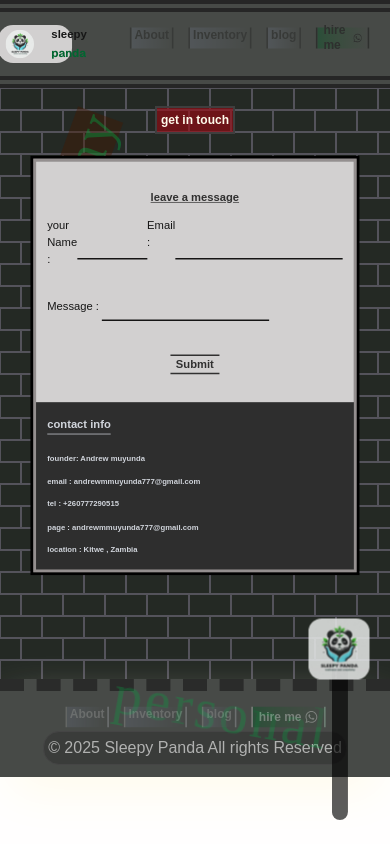
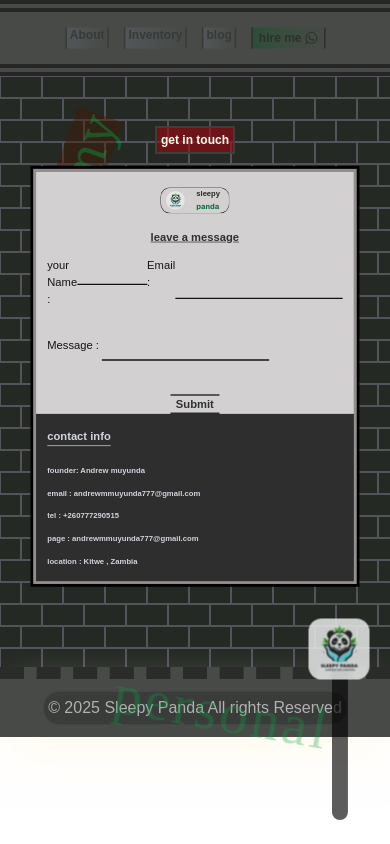
Before and after one commit to Drew099990/mypersonalcanvasv2.0, a Next.js app: page / in a window 390 px wide. Built offline with nearby package versions, Linux system fonts and the light colour scheme.

Commit message:
making responsive

```diff
--- a/app/layout.js
+++ b/app/layout.js
@@ -28,7 +28,7 @@ export default function RootLayout({ children }) {
         className={`${geistSans.variable} bg-gray-300 text-black/90 ${geistMono.variable} antialiased`}
       >
         <header className="bg-[#474a47] max-sm:justify-center flex min-sm:justify-between border-double border-t-12 border-b-12 ring-1 ring-white border-[#232323]/90 b p-3 shadow-2xl ">
-          <Link href="/" className="flex max-md:px-2 z-20 max-md:scale-95 items-center gap-3 bg-[#D2D0D0FF] w-fit rounded-2xl mx-4 px-2">
+          <Link href="/" className="max-md:hidden flex max-md:px-2 z-20 max-md:scale-95 items-center gap-3 bg-[#D2D0D0FF] w-fit rounded-2xl mx-4 px-2">
             <Image className="rounded-[50%]" src={img} width={30} height={30} alt="Sleepy Panda Logo" />
             <div>
               <h1 className="font-bold max-md:scale-75  leading-tight">sleepy</h1>
@@ -40,7 +40,7 @@ export default function RootLayout({ children }) {
         </header>
         {children}
         <div className="bg-[#474a47]  text-white/60 border-dashed h-fit border-t-12 flex flex-col justify-center items-center border-[#232323]/80 b p-3 shadow-2xl shadow-amber-50">
-       <div className="min-md:hidden ">   <Menu/></div>
+       <div className="hidden ">   <Menu/></div>
           <div className="rounded-2xl border p-1 border-[#454545] bg-[#373937]/80">© 2025{new Date().getFullYear() == 2025? "":new Date().getFullYear() } Sleepy Panda All rights Reserved</div>
         </div>
       </body>
--- a/app/page.js
+++ b/app/page.js
@@ -1,6 +1,7 @@
 
 import Image from "next/image";
 import img from "../public/sleepy.jpg"; // Adjust the path as necessary
+import Link from "next/link";
 
 export default function Home() {
   return (
@@ -12,11 +13,11 @@ export default function Home() {
       />
 
    <div>
-       <h1 className="fixed max-md:scale-80 bottom-0 max-sm:bottom-[-20] h-60 bg-black/80 right-10 text-green-600/30 opacity-80 rounded-b-2xl tracking-wider text-6xl">
+       <h1 className="fixed max-md:scale-80 bottom-0 max-sm:bottom-[-20] h-60 bg-black/80 right-10 text-green-600/30 opacity-80 rounded-b-2xl tracking-wider text-6xl z-50">
         /
       </h1>
       <Image
-        className="fixed z-30 max-md:scale-90 border rounded-2xl max-sm:bottom-40 min-sm:bottom-50 right-4 opacity-85 text-6xl"
+        className="fixed z-60 max-md:scale-90 border rounded-2xl max-sm:bottom-40 min-sm:bottom-50 right-4 opacity-85 text-6xl"
         src={img}
         width={70}
         height={70}
@@ -38,11 +39,11 @@ export default function Home() {
       </h1>
 
       <div className="w-screen flex justify-center items-start">
-        <h1 className="fixed max-md:scale-50 bg-red-800/60 font-extrabold text-2xl text-amber-50 z-10 max-sm:top-23 min-sm:top-35 p-2 border-4 border-[#3f3e3e]">
+        <h1 className="fixed max-md:scale-50 bg-red-800/60 font-extrabold text-2xl text-amber-50 z-10 max-sm:top-28 min-sm:top-35 p-2 border-4 border-[#3f3e3e]">
           get in touch
         </h1>
 
-        <div className="bg-[#2E2E2EFF]/100 max-md:scale-70 max-md:flex-col-reverse max-md:h-fit text-gray-300 flex border-[#948f8f] border-4 ring-4 ring-black min-sm:h-[50vh] min-w-fit fixed max-sm:top-[70px] min-sm:top-[220px]">
+        <div className="bg-[#2E2E2EFF]/100 max-md:scale-70 max-md:flex-col-reverse max-md:h-fit text-gray-300 flex border-[#948f8f] border-4 ring-4 ring-black min-w-fit fixed max-md:top-[80px] min-md:top-[220px]">
 
           <div className="flex-1/3  gap-y-4 py-5 justify-baseline items-start p-4 font-bold  flex flex-col">
 
@@ -55,12 +56,19 @@ export default function Home() {
            <a className="cursor-none text-[11px]" >location : Kitwe , Zambia</a>
         </div>
 
-          <div className="bg-[#D2D0D0FF]  text-black/90 flex-2/3 min-w-fit overflow-hidden">
-          <form className="p-4 py-10 flex flex-col gap-4">
+          <div className="bg-[#D2D0D0FF]  text-black/90 flex flex-col justify-center items-center  flex-2/3 min-w-fit overflow-hidden">
+            <Link href="/" className="flex max-md:px-2 z-20 max-md:scale-90 max-md:opacity-90 max-md:border border-r-gray-700 items-center gap-3 bg-[#D2D0D0FF] w-fit rounded-2xl my-5 px-2">
+            <Image className="rounded-[50%]" src={img} width={30} height={30} alt="Sleepy Panda Logo" />
+            <div>
+              <h1 className="font-bold max-md:scale-75  leading-tight">sleepy</h1>
+              <h1 className="font-bold max-md:scale-75 leading-tight  font-sans  text-green-800">panda</h1>
+            </div>
+          </Link>
+          <form className="p-4 min-md:py-10 max-md:py-0 flex flex-col gap-4">
 
            <h1 className="text-center underline font-bold opacity-85 ">leave a message</h1>
            <div className="flex"> <label>your Name :</label>
-            <input type="text" className=" h-10 mt-5 border-b-2 px-4 w-25"></input>
+            <input type="text" className=" h-10 m border-b-2 px-4 w-25"></input>
              <label>Email :</label>
             <input type="email" required className="border-b-2  h-10 mt-5 px-4"></input>
             </div>
```
Also changed, not shown: app/(navigation)/PaS/page.js (+1 -1 lines), app/(navigation)/blog/page.js (+1 -1 lines).
